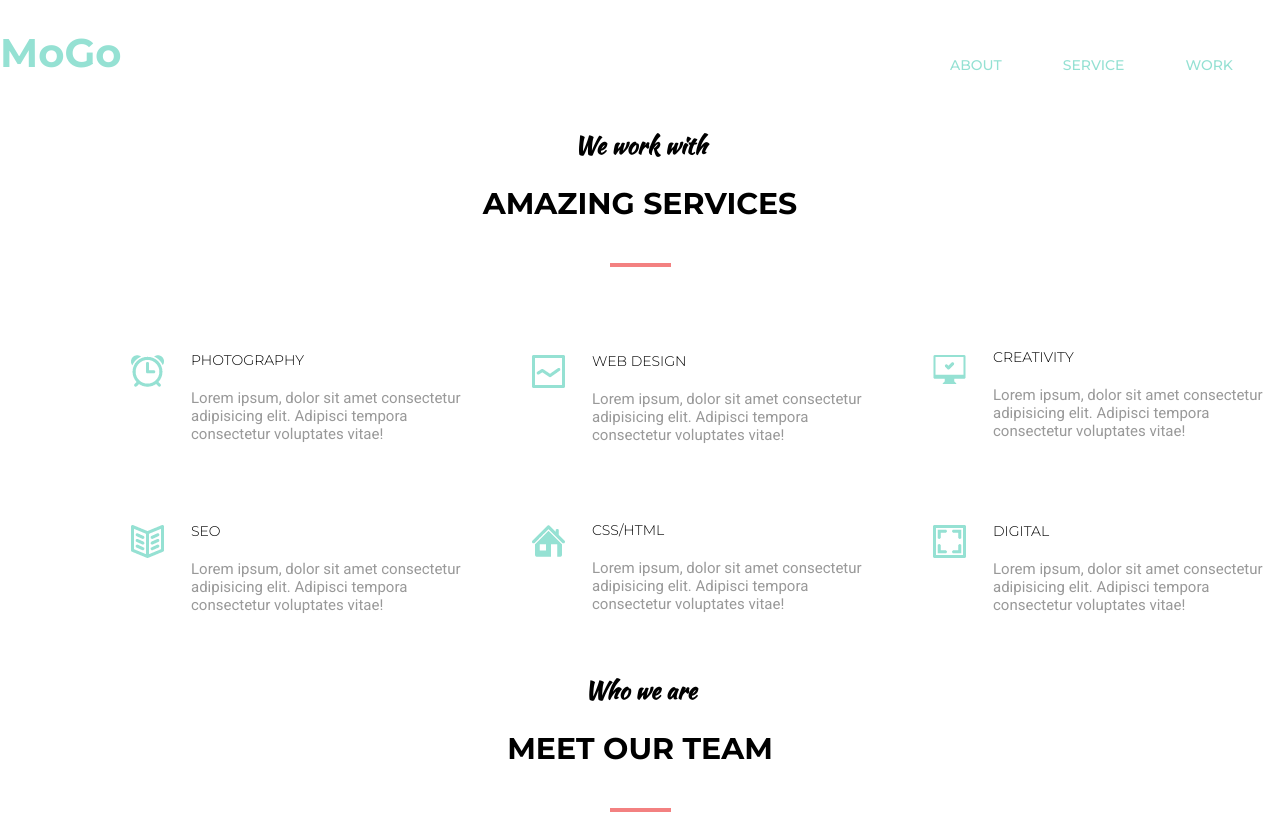
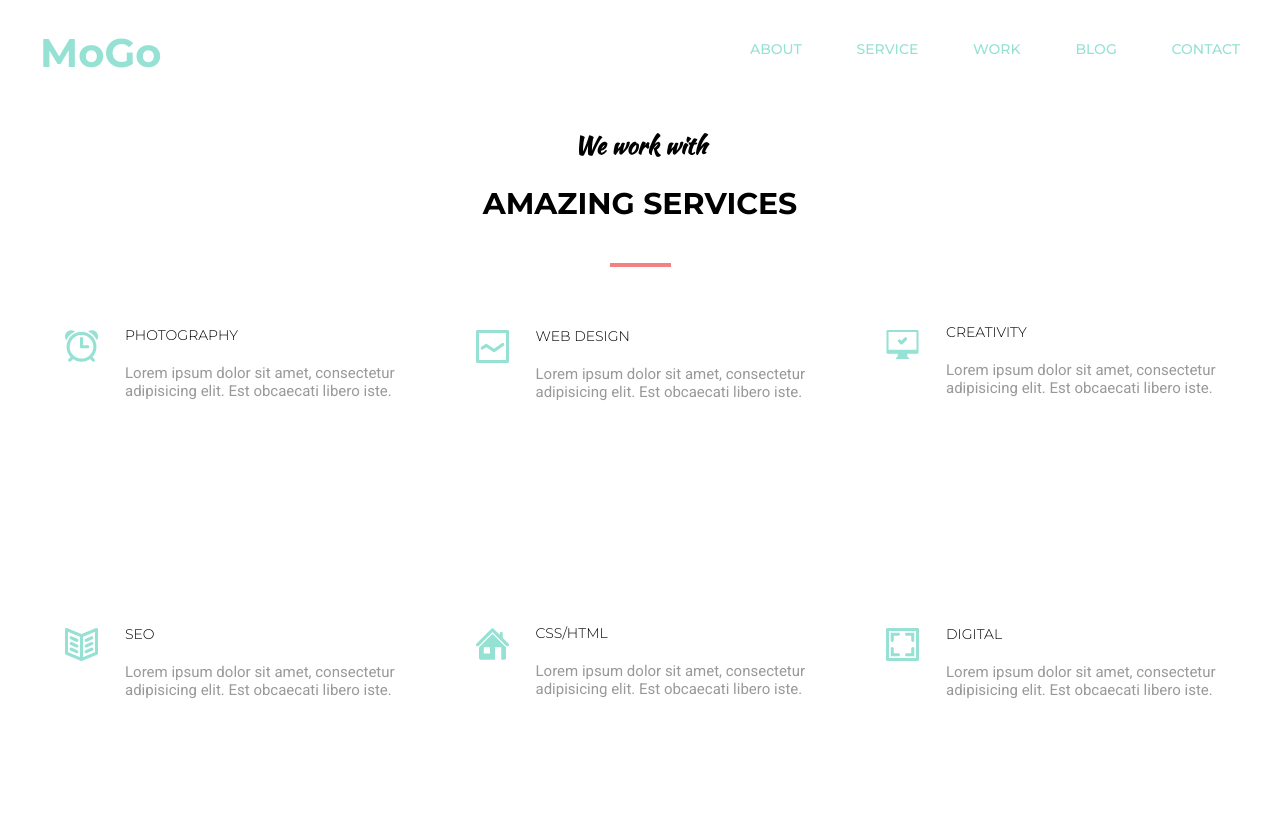
Before and after one commit to Flakezzz/homework-goit, a plain HTML site: page Module_5/index.html in a window 1280 px wide. Shown: the top 815 px of the page. Drawn offline with Linux system fonts and the light colour scheme.

Commit message:
fixed H5

```diff
--- a/Module_5/css/header.css
+++ b/Module_5/css/header.css
@@ -3,27 +3,26 @@
     text-decoration: none;
 }
 
-.menu_link {
-    text-decoration: none;
-    color: #95e1d3;
-    padding-bottom: 12px;
-    text-transform: uppercase;
+
+.header {
+    margin: 0 auto;
+    padding-top: 28px;
+    padding-bottom: 28px;
+    z-index: 2;
+    background-color: #fff;
+    position: fixed;
+    width: 100%;
+    display: flex;
+    justify-content: space-between;
 }
 
-.menu_item {
-    display: inline-block;
-    margin-right: 57px;
-    font-family: 'Montserrat', sans-serif;
-    font-weight: 500;
-    font-size: 14px;
-}
-
-.header {
-    margin-top: 28px;
-    margin-right: 0;
-    margin-bottom: 128px;
-    color: #ffffff;
-    position: fixed;
+.header_wrapper {
+    margin: 0 auto;
+    width: 1200px;
+    display: flex;
+    justify-content: space-between;
+    align-items: center;
+    text-align: center;
 }
 
 .logo {
@@ -32,19 +31,46 @@
     font-size: 30pt;
 }
 
-.menu_link:hover {
-    color: #f38181;
-    border-bottom: 3px solid #f38181;
+
+.nav {
+    width: 490px;
+    height: 25px;
+
 }
 
-.nav {
-    position: absolute;
-    bottom: 3px;
-    right: 32px;
-    width: 520px;
-    left: 950px;
+.list {
+    display: flex;
+    justify-content: space-between;
+    align-items: center;
 }
 
-.menu_item:nth-child(5) {
-    margin-right: 0;
+.item_menu {
+    text-decoration: none;
+    list-style: none;
+    font-size: 14px;
+    color: #95e1d3;
+    font-weight: 500;
+    font-family: 'Montserrat', sans-serif;
+    text-transform: uppercase;
+    position: relative;
 }
+
+ .item_menu:hover {
+    color: #f38181;
+}
+
+.sub_menu {
+    display: none;
+}
+
+.item_menu:hover > .sub_menu {
+    display: block;
+    position: absolute;
+    cursor: pointer;
+    background-color: #95e1d3;
+}
+
+.sub_item:hover {
+    color: #f38181;
+    cursor: pointer;
+}
--- a/Module_5/css/main.css
+++ b/Module_5/css/main.css
@@ -26,13 +26,21 @@
 
 .services {
     margin-top: 66px;
+    display: flex;
+    flex-wrap: wrap;
+    justify-content: space-between;
+    width: 1150px;
+    margin: 0 auto;
 }
 
 .perk {
-    width: 270px;
-    height: 70px;
+    width: 329px;
     margin-bottom: 100px;
-    margin-left: 131px;
+}
+
+.perk_text {
+    width: 329px;
+    margin-bottom: 101px;
 }
 
 
@@ -45,15 +53,6 @@
     color: #999999;
 }
 
-
-.row {
-    display: flex;
-    flex-direction: row;
-}
-
-.row:nth-child(3) {
-    margin-right: 0;
-}
 
 .photography_title::before {
     content: url(../img/alarm.png);
--- a/Module_5/index.html
+++ b/Module_5/index.html
@@ -8,48 +8,106 @@
 </head>
 <body>
     <header class="header">
+      <div class="header_wrapper">
       <h1 class="logo"><a class="logo_link" href="#home">MoGo</a></h1>
        <nav class="nav">
-        <ul>
-            <li class="menu_item"><a class="menu_link" href="#about">about</a></li>
-            <li class="menu_item"><a class="menu_link" href="#service">service</a></li>
-            <li class="menu_item"><a class="menu_link" href="#work">work</a></li>
-            <li class="menu_item"><a class="menu_link" href="#blog">blog</a></li>
-            <li class="menu_item"><a class="menu_link" href="#contact">contact</a></li>
+        <ul class="list">
+          <li class="item_menu">
+            <a class="item_menu" href="#">about</a>
+            <ul class="sub_menu">
+                <li><a class="sub_item" href="#">lorem</a></li>
+                <li><a class="sub_item" href="#">lorem</a></li>
+                <li><a class="sub_item" href="#">lorem</a></li>
+            </ul>
+        </li>
+        <li class="item_menu">
+          <a class="item_menu" href="#">service</a>
+          <ul class="sub_menu">
+              <li><a class="sub_item" href="#">lorem</a></li>
+              <li><a class="sub_item" href="#">lorem</a></li>
+              <li><a class="sub_item" href="#">lorem</a></li>
+          </ul>
+      </li>
+      <li class="item_menu">
+        <a class="item_menu" href="#">work</a>
+        <ul class="sub_menu">
+            <li><a class="sub_item" href="#">lorem</a></li>
+            <li><a class="sub_item" href="#">lorem</a></li>
+            <li><a class="sub_item" href="#">lorem</a></li>
+        </ul>
+    </li>
+    <li class="item_menu">
+      <a class="item_menu" href="#">blog</a>
+      <ul class="sub_menu">
+          <li><a class="sub_item" href="#">lorem</a></li>
+          <li><a class="sub_item" href="#">lorem</a></li>
+          <li><a class="sub_item" href="#">lorem</a></li>
+      </ul>
+  </li>
+  <li class="item_menu">
+    <a class="item_menu" href="#">contact</a>
+    <ul class="sub_menu">
+        <li><a class="sub_item" href="#">lorem</a></li>
+        <li><a class="sub_item" href="#">lorem</a></li>
+        <li><a class="sub_item" href="#">lorem</a></li>
+    </ul>
+</li>
         </ul>
        </nav>
+      </div>
     </header>
     <main class="main">
+      <section>
         <h4 class="h4">We work with</h4>
         <h3 class="h3">Amazing Services</h3>
        <div class="services">
-            <div class="row">
-            <section class="perk">
+        <div class="perk">
+          <div class="perk_text">
           <h5 class="photography_title">Photography</h5>
-              <p class="text">Lorem ipsum, dolor sit amet consectetur adipisicing elit. Adipisci tempora consectetur voluptates vitae!</p>
-            </section>
-            <section class="perk">
+          <p class="text">Lorem ipsum dolor sit amet, consectetur adipisicing elit. Est
+              obcaecati
+              libero iste.</p>
+          </div>
+      </div>
+      <div class="perk">
+          <div class="perk_text">
           <h5 class="web_design_title">web design</h5>
-                <p class="text">Lorem ipsum, dolor sit amet consectetur adipisicing elit. Adipisci tempora consectetur voluptates vitae!</p>
-            </section>
-            <section class="perk">
-                <h5 class="creativity_title">Creativity</h5>
-                <p class="text">Lorem ipsum, dolor sit amet consectetur adipisicing elit. Adipisci tempora consectetur voluptates vitae!</p>
-            </section>
+          <p class="text">Lorem ipsum dolor sit amet, consectetur adipisicing elit. Est
+              obcaecati
+              libero iste.</p>
           </div>
-            <div class="row">
-            <section class="perk">
+      </div>
+      <div class="perk">
+          <div class="perk_text">
+          <h5 class="creativity_title">creativity</h5>
+          <p class="text">Lorem ipsum dolor sit amet, consectetur adipisicing elit. Est
+              obcaecati
+              libero iste.</p>
+          </div>
+      </div>
+      <div class="perk">
+          <div class="perk_text">
           <h5 class="seo_title">seo</h5>
-                <p class="text">Lorem ipsum, dolor sit amet consectetur adipisicing elit. Adipisci tempora consectetur voluptates vitae!</p>
-            </section>
-            <section class="perk">
-                <h5 class="css_title">Css/Html</h5>
-                <p class="text">Lorem ipsum, dolor sit amet consectetur adipisicing elit. Adipisci tempora consectetur voluptates vitae!</p>
-            </section>
-            <section class="perk">
+          <p class="text">Lorem ipsum dolor sit amet, consectetur adipisicing elit. Est
+              obcaecati
+              libero iste.</p>
+          </div>
+      </div>
+      <div class="perk">
+          <div class="perk_text">
+          <h5 class="css_title">css/html</h5>
+          <p class="text">Lorem ipsum dolor sit amet, consectetur adipisicing elit. Est
+              obcaecati
+              libero iste.</p>
+          </div>
+      </div>
+      <div class="perk">
+          <div class="perk_text">
           <h5 class="digital_title">digital</h5>
-                <p class="text">Lorem ipsum, dolor sit amet consectetur adipisicing elit. Adipisci tempora consectetur voluptates vitae!</p>
-              </section>
+          <p class="text">Lorem ipsum dolor sit amet, consectetur adipisicing elit. Est
+              obcaecati
+              libero iste.</p>
+          </div>
       </div>
             </div>
         <h4 class="h4">Who we are</h4>
@@ -73,20 +131,38 @@
           <h5 class="name">matthew dix</h5>
             <h6 class="job">Graphic Design</h6>
             </div>
-        <div>
-          <img class="photo_team" src="./img/man3.png" alt="man2">
+            <div class="card_wrapper">
+              <div class="photo_wrapper">
+               <img class="photo_team" src="./img/man2.png" alt="man1">
+               <div class="team_hidden">
+               <div class="icons">
+                <a class="icon_link" href="#facebook"><img class="icon" src="./img/facebook.png" alt="facebook"></a>
+                <a class="icon_link" href="#twitter"><img class="icon" src="./img/twitter.png" alt="twitter"></a>
+                <a class="icon_link" href="#pinterest"><img class="icon" src="./img/pinterest.png" alt="pinterest"></a>
+                <a class="icon_link" href="#instagram"><img class="icon" src="./img/instagram.png" alt="instagram"></a>
+               </div>
+              </div>
+              </div>
             <h5 class="name">Christopher Campbell</h5>
               <h6 class="job">Branding/UX design</h6>
           </div>
-        <div>
-          <img class="photo_team" src="./img/man2.png" alt="man3">
-          <h5 class="name">Michael Fertig</h5>
+          <div class="card_wrapper">
+            <div class="photo_wrapper">
+             <img class="photo_team" src="./img/man3.png" alt="man1">
+             <div class="team_hidden">
+             <div class="icons">
+              <a class="icon_link" href="#facebook"><img class="icon" src="./img/facebook.png" alt="facebook"></a>
+              <a class="icon_link" href="#twitter"><img class="icon" src="./img/twitter.png" alt="twitter"></a>
+              <a class="icon_link" href="#pinterest"><img class="icon" src="./img/pinterest.png" alt="pinterest"></a>
+              <a class="icon_link" href="#instagram"><img class="icon" src="./img/instagram.png" alt="instagram"></a>
+             </div>
+            </div>
+            </div>
+          <h5 class="name">Michael Fertig </h5>
             <h6 class="job">Developer</h6>
         </div>
         </div>
+      </section>
     </main>
-    <footer class="footer">
-      <p class="copy">&copy 2016 MoGo free PSD template by <span class="span">Laaqiq</span></p>
-    </footer>
 </body>
 </html>
```
Lines whose indentation alone changed are shown as unchanged.
